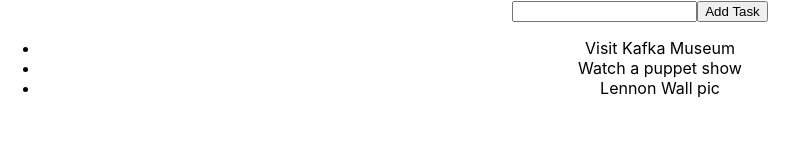
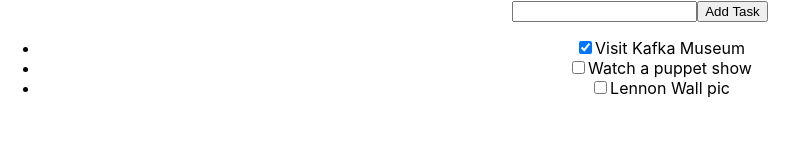
Before and after one commit to hharpreetk/react-task-manager, a React (Create React App) app: page / in a window 1280 px wide. Shown: the top 160 px of the page, without its empty margins (0-808 px from the left). Built offline with nearby package versions, Linux system fonts and the light colour scheme.

Commit message:
added checkbox to display task completion status

```diff
--- a/src/Task.js
+++ b/src/Task.js
@@ -1,3 +1,3 @@
 export default function Task({task}){
-   return <>{task.text}</>
+   return <><input type="checkbox" checked={task.done} />{task.text}</>
 }
```
